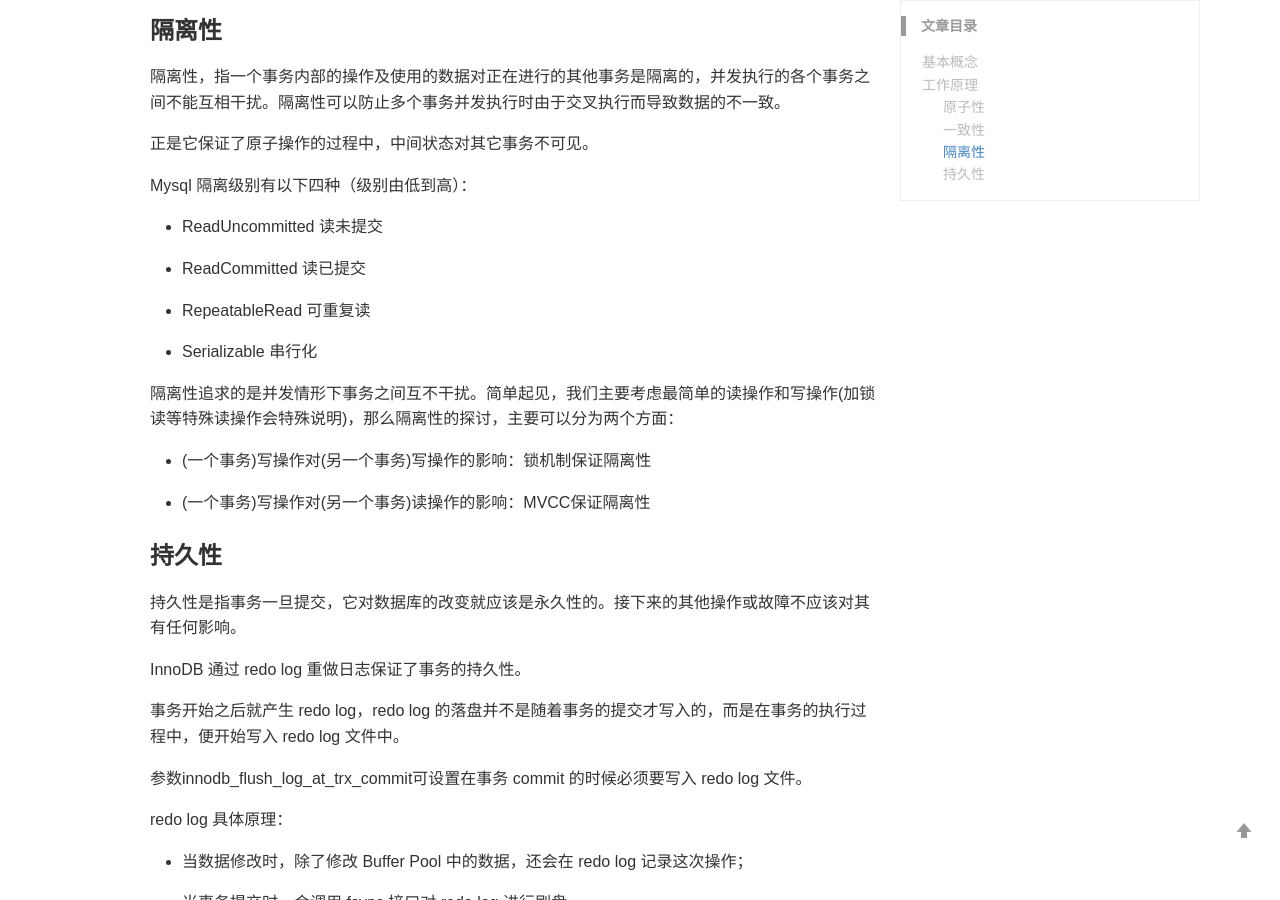
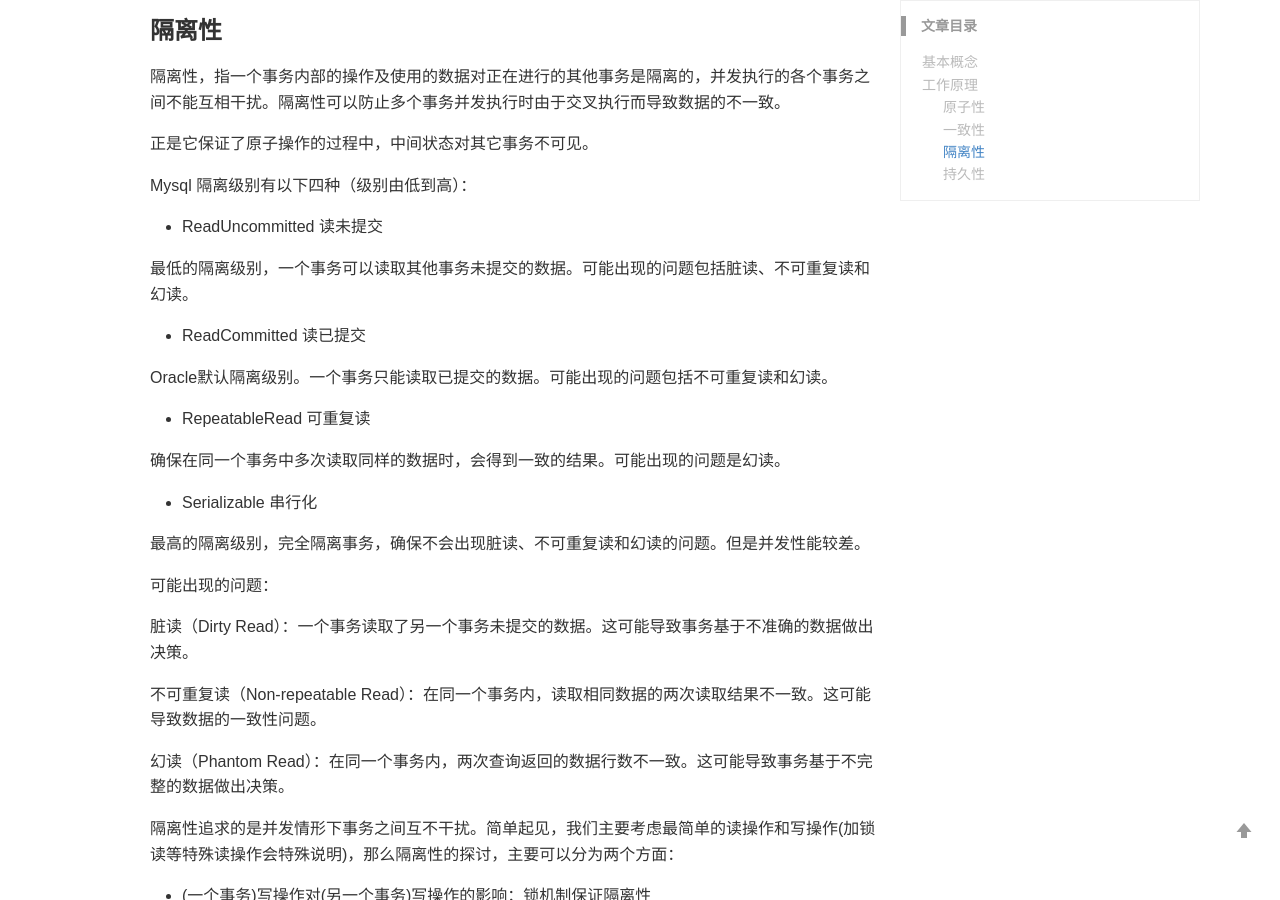
Before and after one commit to onefeng/onefeng.github.io, a Jekyll site: the page built from _posts/2022-11-24-MYSQL之ACID实现原理.md, in a window 1280 px wide and 900 px high, scrolled down 1639 px. Built offline with Jekyll 4.4.1, drawn with Linux system fonts in a browser that asks for light colours; comment, search, counter and statistics services are not loaded; some of the changed text lies outside the part shown.

Commit message:
feat: add post

```diff
--- a/_posts/2022-11-24-MYSQL之ACID实现原理.md
+++ b/_posts/2022-11-24-MYSQL之ACID实现原理.md
@@ -77,11 +77,28 @@ Mysql 隔离级别有以下四种（级别由低到高）：
 
 - ReadUncommitted 读未提交
 
+最低的隔离级别，一个事务可以读取其他事务未提交的数据。可能出现的问题包括脏读、不可重复读和幻读。
+
 - ReadCommitted 读已提交
+
+Oracle默认隔离级别。一个事务只能读取已提交的数据。可能出现的问题包括不可重复读和幻读。
 
 - RepeatableRead 可重复读
 
+确保在同一个事务中多次读取同样的数据时，会得到一致的结果。可能出现的问题是幻读。
+
 - Serializable 串行化
+
+最高的隔离级别，完全隔离事务，确保不会出现脏读、不可重复读和幻读的问题。但是并发性能较差。
+
+
+可能出现的问题：
+
+脏读（Dirty Read）：一个事务读取了另一个事务未提交的数据。这可能导致事务基于不准确的数据做出决策。
+
+不可重复读（Non-repeatable Read）：在同一个事务内，读取相同数据的两次读取结果不一致。这可能导致数据的一致性问题。
+
+幻读（Phantom Read）：在同一个事务内，两次查询返回的数据行数不一致。这可能导致事务基于不完整的数据做出决策。
 
 
 隔离性追求的是并发情形下事务之间互不干扰。简单起见，我们主要考虑最简单的读操作和写操作(加锁读等特殊读操作会特殊说明)，那么隔离性的探讨，主要可以分为两个方面：
```
